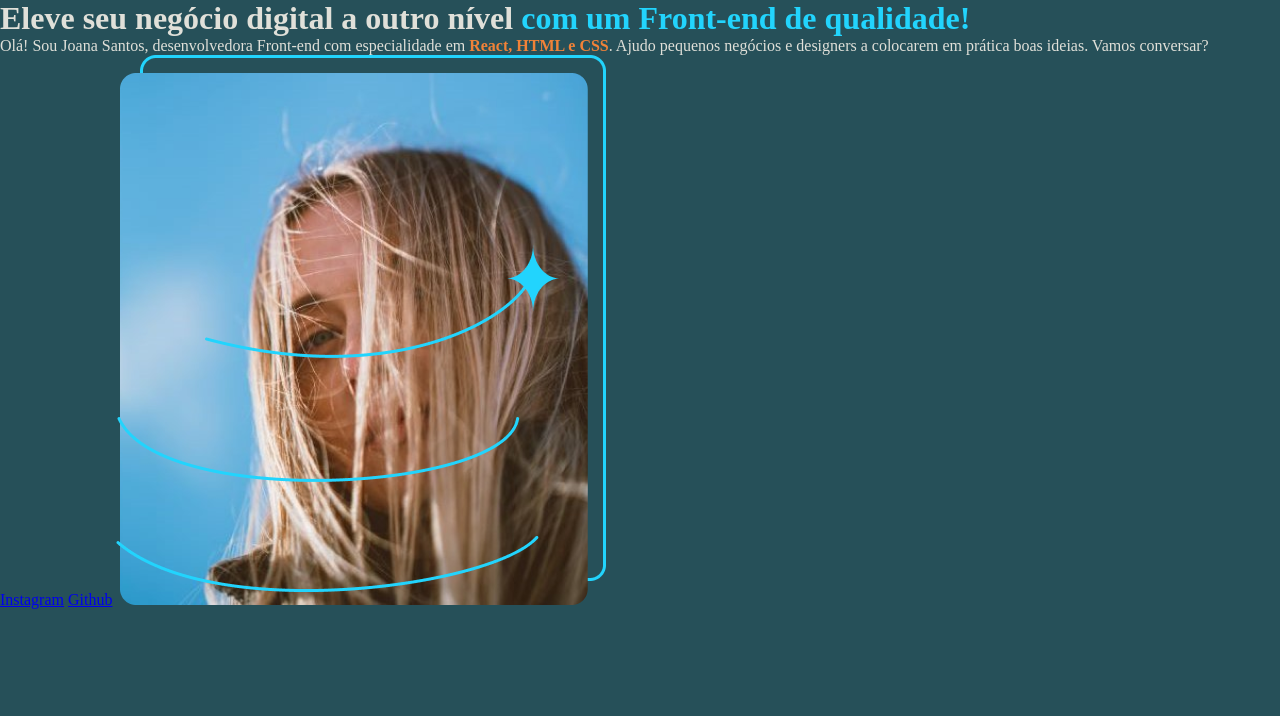
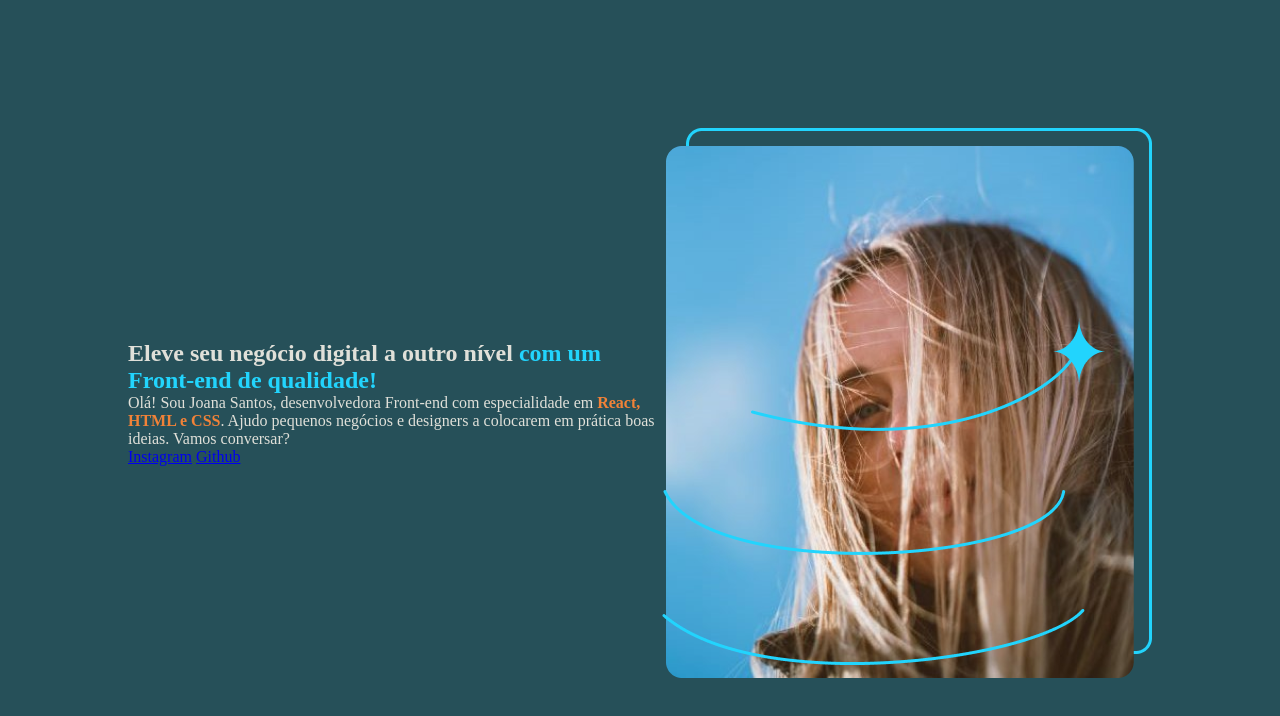
Before and after one commit to rafakroz/alura-portifolio, a plain HTML site: page index.html in a window 1280 px wide. Drawn offline with Linux system fonts and the light colour scheme.

Commit message:
Classe apresentação implementada

```diff
--- a/index.html
+++ b/index.html
@@ -9,11 +9,13 @@
 </head>
 <body>
     <header></header>
-    <main>
-        <h1>Eleve seu negócio digital a outro nível <strong class="titulo-destaque">com um Front-end de qualidade!</strong></h1>
-        <p>Olá! Sou Joana Santos, desenvolvedora Front-end com especialidade em <strong class="paragrafo-destaque">React, HTML e CSS</strong>. Ajudo pequenos negócios e designers a colocarem em prática boas ideias. Vamos conversar?</p>
-        <a href="https://instagram.com">Instagram</a>
-        <a href="https://github.com">Github</a>
+    <main class="apresentacao">
+        <section>
+            <h1>Eleve seu negócio digital a outro nível <strong class="titulo-destaque">com um Front-end de qualidade!</strong></h1>
+            <p>Olá! Sou Joana Santos, desenvolvedora Front-end com especialidade em <strong class="paragrafo-destaque">React, HTML e CSS</strong>. Ajudo pequenos negócios e designers a colocarem em prática boas ideias. Vamos conversar?</p>
+            <a href="https://instagram.com">Instagram</a>
+            <a href="https://github.com">Github</a>
+        </section>
         <img src="loirafigma.png" alt="Foto da Loira do Figma">
     </main>
     <footer></footer>
--- a/style.css
+++ b/style.css
@@ -8,6 +8,13 @@ body {
     box-sizing: border-box;
     background-color: #265059;
     color: #e0e0d9;
+}
+
+.apresentacao {
+    margin: 10%;
+    display: flex; /*Define um bloco/container para posicionar todos os elementos filho*/
+    align-items: center;  /* Alinha todos elementos no eixo horizontal */
+    justify-content: space-between; /*Espaçamento entre os elementos*/
 }
 
 h1 {
```
